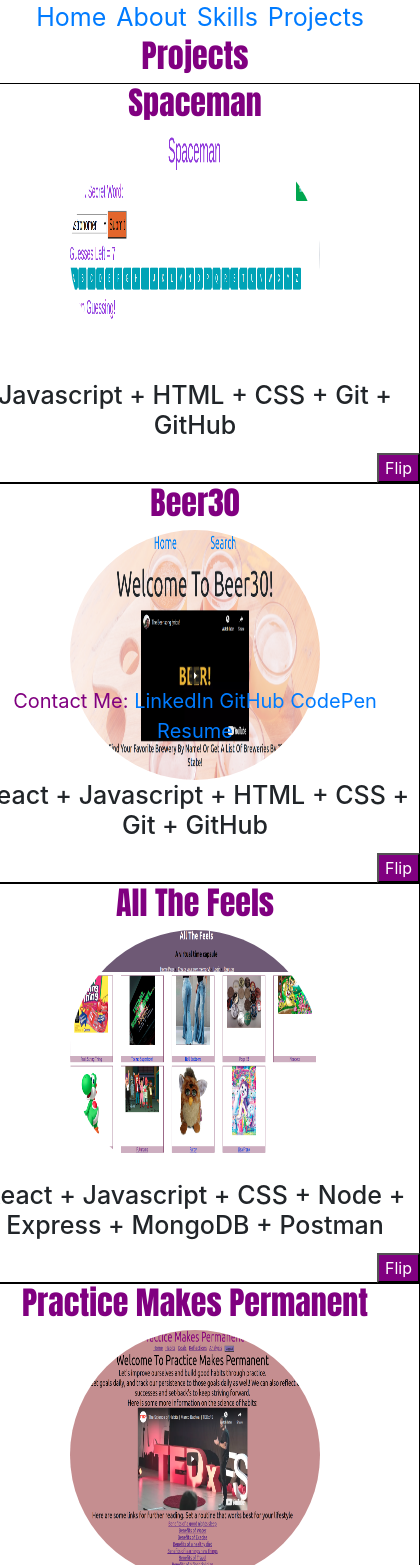
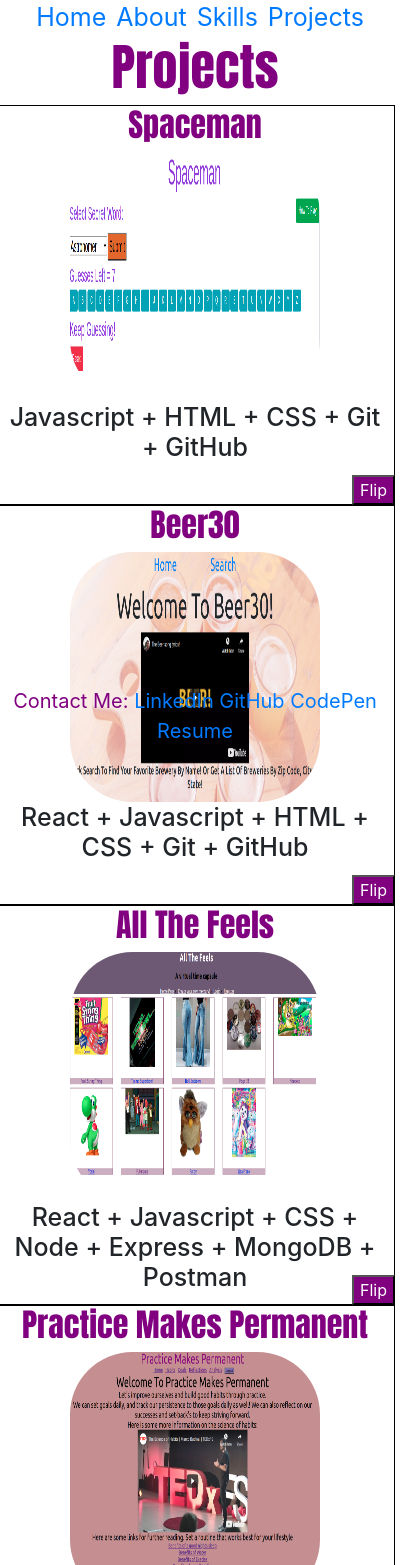
Before and after one commit to AshveerB/portfolio, a React (Create React App) app: page /projects in a window 390 px wide. Shown: the part 123-1688 px from the top of the page, 420 px wide, since content can reach past the window. Built offline with nearby package versions, Linux system fonts and the light colour scheme; a web font is replaced by a local one.

Commit message:
media queries on project title font sizes

```diff
--- a/src/components/projects/Projects.css
+++ b/src/components/projects/Projects.css
@@ -24,43 +24,43 @@
 }
 .spacemanBack {
 	height: 400px;
-	width: 450px;
+	width: 400px;
 }
 .spacemanFront {
 	height: 400px;
-	width: 450px;
+	width: 400px;
 }
 .beer30Front {
 	height: 400px;
-	width: 450px;
+	width: 400px;
 }
 .beer30Back {
 	height: 400px;
-	width: 450px;
+	width: 400px;
 }
 .atfFront {
 	height: 400px;
-	width: 450px;
+	width: 400px;
 }
 .atfBack {
 	height: 400px;
-	width: 450px;
+	width: 400px;
 }
 .pmpFront {
 	height: 400px;
-	width: 450px;
+	width: 400px;
 }
 .pmpBack {
 	height: 400px;
-	width: 450px;
+	width: 400px;
 }
 .stFront {
 	height: 400px;
-	width: 450px;
+	width: 400px;
 }
 .stBack {
 	height: 400px;
-	width: 450px;
+	width: 400px;
 }
 .projectTitle {
 	color: purple;
@@ -74,7 +74,7 @@
 	right: 0px;
 }
 .projectImage {
-	border-radius: 50%;
+	border-radius: 25%;
 	height: 250px;
 	width: 250px;
 }
@@ -119,6 +119,8 @@
 }
 .technologies {
 	font-size: 25px;
+	padding-left: 10px;
+	padding-right: 10px;
 }
 
 .projectsContainer {
@@ -144,3 +146,21 @@
 	height: 200px;
 	width: 250px;
 }
+
+@media only screen and (max-width: 600px) {
+	.projectTabTitle {
+		font-size: 50px;
+	}
+}
+
+@media only screen and (min-width: 600px) {
+	.projectTabTitle {
+		font-size: 60px;
+	}
+}
+
+@media only screen and (min-width: 768px) {
+	.projectTabTitle {
+		font-size: 80px;
+	}
+}
--- a/src/components/projects/Projects.js
+++ b/src/components/projects/Projects.js
@@ -18,7 +18,7 @@ const Projects = () => {
 				<ProjectFour />
 				<ProjectFive />
 			</div>
-				<br />
+				<br /><br />
 			<div>
 				<Footer />
 			</div>
```
Also changed, not shown: src/components/projects/ProjectThree.js (line endings or trailing spaces), 1 other file (tests, documents, lock files or other folders).
